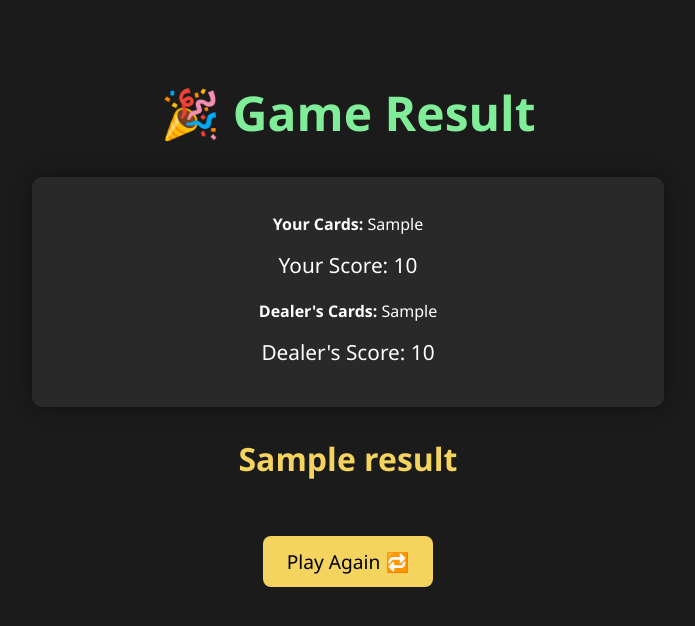
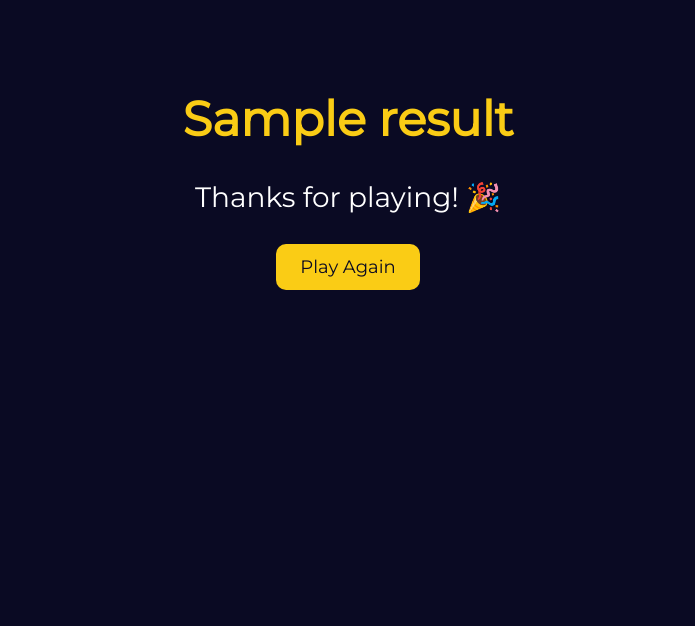
Before and after one commit to Shreeyalisingh/blackjack-web-game, a Flask app: template templates/result.html in a window 1280 px wide. Shown: the top 626 px of the page, without its empty margins (292-987 px from the left). Run offline with Flask 2, Linux system fonts and the light colour scheme; the template is opened without the code that fills it: most values are stand-ins (such as "Sample title", 1, 10 or a date in 2020).

Commit message:
Styled game.html and result.html for better UI

```diff
--- a/templates/result.html
+++ b/templates/result.html
@@ -2,69 +2,54 @@
 <html lang="en">
 <head>
     <meta charset="UTF-8">
-  <title>Game Result</title>
+    <title>Blackjack Result</title>
+    <link href="https://fonts.googleapis.com/css2?family=Montserrat&display=swap" rel="stylesheet">
     <style>
         body {
-      background-color: #1b1b1b;
-      color: #fff;
-      font-family: 'Segoe UI', sans-serif;
+            font-family: 'Montserrat', sans-serif;
+            background-color: #0a0a23;
+            color: #ffffff;
             text-align: center;
-      padding: 40px;
+            padding: 50px;
         }
-
         h1 {
-      font-size: 3rem;
-      color: #80ed99;
+            color: #facc15;
+            font-size: 48px;
         }
-
-    h2 {
-      font-size: 2rem;
-      margin-top: 30px;
-      color: #f4d35e;
+        .message {
+            font-size: 28px;
+            margin-top: 20px;
         }
-
-    .card-box {
-      margin: 20px auto;
-      padding: 20px;
-      background-color: #292929;
+        .cards {
+            display: flex;
+            justify-content: center;
+            gap: 15px;
+            margin: 20px 0;
+        }
+        .card {
+            background-color: white;
+            color: black;
+            padding: 15px 20px;
             border-radius: 10px;
-      width: 50%;
-      box-shadow: 0 0 20px rgba(0, 0, 0, 0.4);
+            font-size: 20px;
+            box-shadow: 0 0 10px #facc15;
         }
-
-    .score {
-      font-size: 1.3rem;
-      margin-top: 10px;
-    }
-
-    a {
+        .btn {
+            padding: 12px 24px;
+            background-color: #facc15;
+            color: #0a0a23;
+            font-size: 18px;
+            border: none;
+            border-radius: 10px;
+            text-decoration: none;
             display: inline-block;
             margin-top: 30px;
-      background-color: #f4d35e;
-      color: #000;
-      padding: 12px 24px;
-      border-radius: 8px;
-      text-decoration: none;
-      font-size: 1.2rem;
-    }
-
-    a:hover {
-      background-color: #e8c441;
         }
     </style>
 </head>
 <body>
-  <h1>🎉 Game Result</h1>
-  <div class="card-box">
-    <p><strong>Your Cards:</strong> {{ user_cards }}</p>
-    <p class="score">Your Score: {{ user_score }}</p>
-
-    <p><strong>Dealer's Cards:</strong> {{ dealer_cards }}</p>
-    <p class="score">Dealer's Score: {{ dealer_score }}</p>
-  </div>
-
-  <h2>{{ result }}</h2>
-
-  <a href="/">Play Again 🔁</a>
+    <h1>{{ result }}</h1>
+    <div class="message">Thanks for playing! 🎉</div>
+    <a href="/" class="btn">Play Again</a>
 </body>
 </html>
```
Also changed, not shown: templates/game.html (+19 -51 lines). Lines whose indentation alone changed are shown as unchanged.
